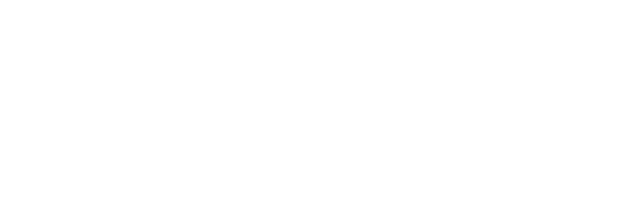
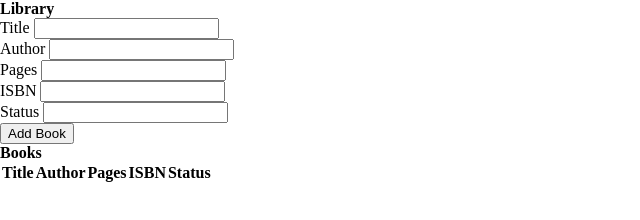
Before and after one commit to Lameck1/Library, a plain HTML site: page index.html in a window 1280 px wide. Shown: the whole page, without its empty margins (0-640 px from the left). Drawn offline with Linux system fonts and the light colour scheme.

Commit message:
Add UI elements
Added a form that will accept user's book input
Added a Table to which added book(s) will be displayed

```diff
--- a/index.html
+++ b/index.html
@@ -4,9 +4,57 @@
   <meta charset="UTF-8">
   <meta http-equiv="X-UA-Compatible" content="IE=edge">
   <meta name="viewport" content="width=device-width, initial-scale=1.0">
+  <link rel="stylesheet" href="style.css">
+  <link rel="stylesheet" href="https://cdnjs.cloudflare.com/ajax/libs/font-awesome/5.15.2/css/all.min.css" integrity="sha512-HK5fgLBL+xu6dm/Ii3z4xhlSUyZgTT9tuc/hSrtw6uzJOvgRr2a9jyxxT1ely+B+xFAmJKVSTbpM/CuL7qxO8w==" crossorigin="anonymous" />
   <title>Library</title>
 </head>
 <body>
-
+  <section class="contaner">
+    <h1>
+      Library
+    </h1>
+    <div class="modal-form">
+      <form id="book-form">
+        <div class="form-group">
+          <label for="title">Title</label>
+          <input type="text" name="title" id="title">
+        </div>
+        <div class="form-group">
+          <label for="author">Author</label>
+          <input type="text" name="author" id="author">
+        </div>
+        <div class="form-group">
+          <label for="pages">Pages</label>
+          <input type="number" name="pages" id="pages">
+        </div>
+        <div class="form-group">
+          <label for="isbn">ISBN</label>
+          <input type="number" name="isbn" id="isbn">
+        </div>
+        <div class="form-group">
+          <label for="status">Status</label>
+          <input type="text" name="status" id="status">
+        </div>
+        <input type="submit" value="Add Book" class="btn btn-prinary btn-block">
+      </form>
+    </div>
+    <div class="books">
+      <h2>Books</h2>
+      <table>
+        <thead>
+          <tr>
+            <th>Title</th>
+            <th>Author</th>
+            <th>Pages</th>
+            <th>ISBN</th>
+            <th>Status</th>
+            <th></th>
+          </tr>
+        </thead>
+        <tbody id="book-list"></tbody>
+      </table>
+    </div>
+  </section>
+  <script src="script.js"></script>
 </body>
 </html>
```
